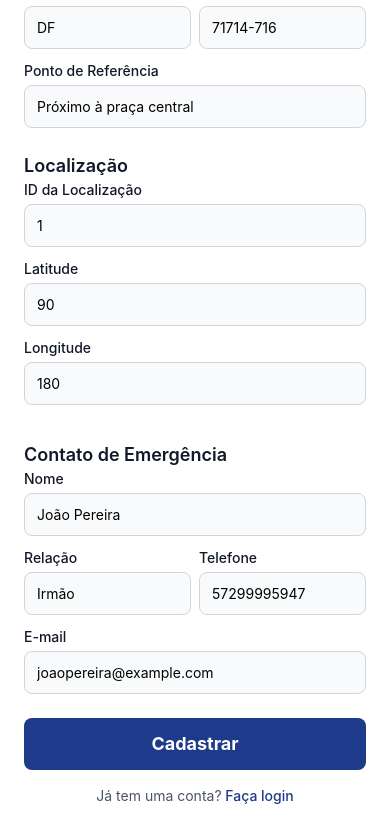
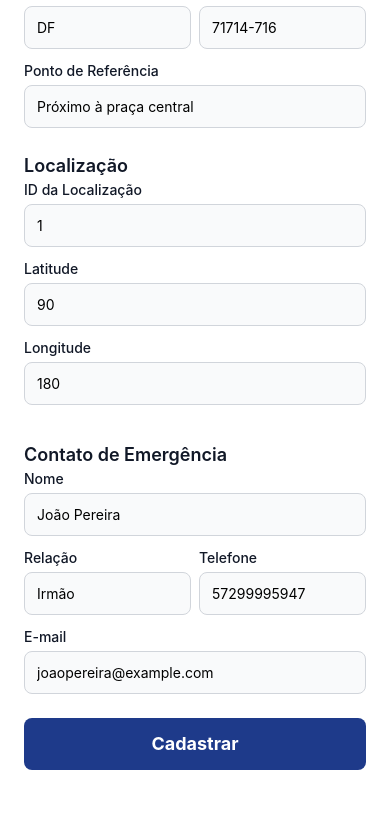
Before and after one commit to ignizxl/mavis-app-frontend, a React Native app in the folder mavis/: screen /AdditionalInfoScreen in a window 390 px wide. Shown: the part 604-1434 px from the top of the page. After the commit the page ends 1398 px from the top, so only its background shows below. Built offline with nearby package versions, Linux system fonts and the light colour scheme.

Commit message:
refactor: remover link de navegação para a tela de login

```diff
--- a/mavis/src/AdditionalInfoScreen/index.js
+++ b/mavis/src/AdditionalInfoScreen/index.js
@@ -97,11 +97,6 @@ export default function AdditionalInfoScreen({ navigation }) {
             {loading ? "Cadastrando..." : "Cadastrar"}
           </Text>
         </TouchableOpacity>
-
-        <Text className="mt-4 text-sm text-gray-600 text-center">
-          Já tem uma conta?
-          <Text className="text-blue-900 font-medium" onPress={() => navigation.navigate('LoginScreen')}> Faça login</Text>
-        </Text>
       </View>
     </ScrollView>
   );
```
